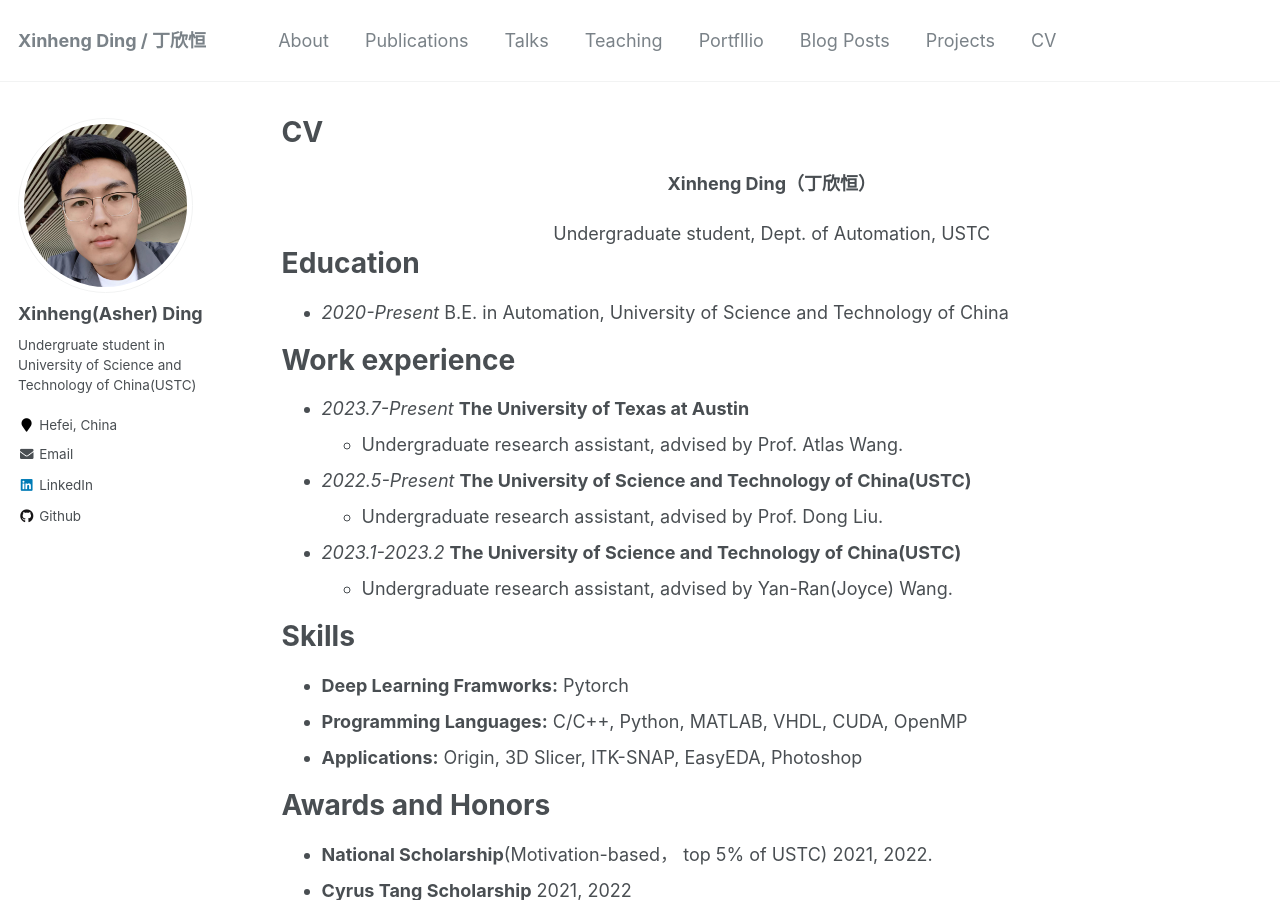
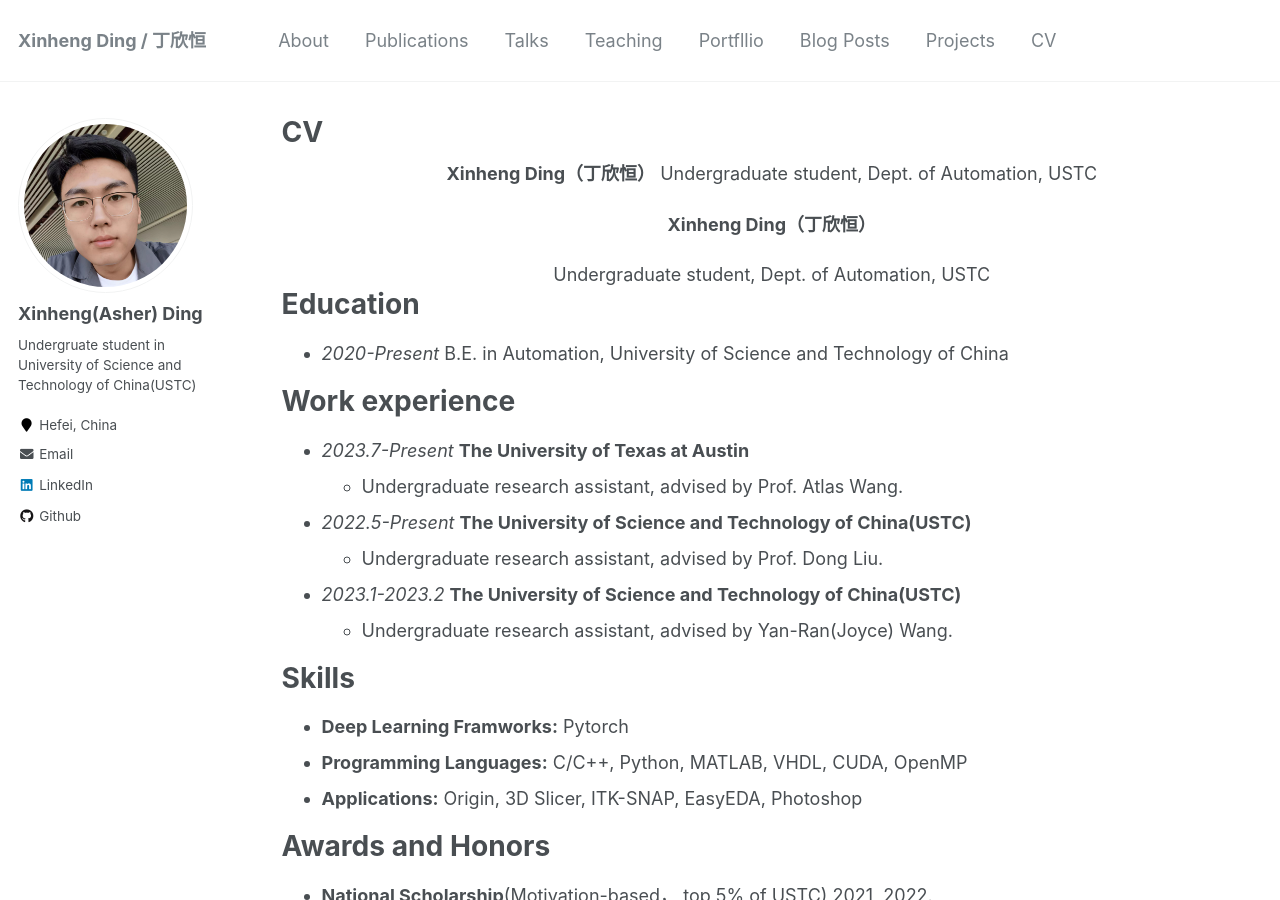
Before and after one commit to XinhengDing/XinhengDing.github.io, a Jekyll site: the page built from _pages/cv.md, in a window 1280 px wide and 900 px high. Built offline with Jekyll 4.4.1, drawn with Linux system fonts in a browser that asks for light colours.

Commit message:
Update cv.md

```diff
--- a/_pages/cv.md
+++ b/_pages/cv.md
@@ -8,7 +8,10 @@ redirect_from:
 ---
 
 {% include base_path %}
-
+<div style="text-align: center;">
+  <strong>Xinheng Ding（丁欣恒）</strong>
+  Undergraduate student, Dept. of Automation, USTC
+</div>
 **<center>Xinheng Ding（丁欣恒）</center>**
 <center>Undergraduate student, Dept. of Automation, USTC</center>
 
```
